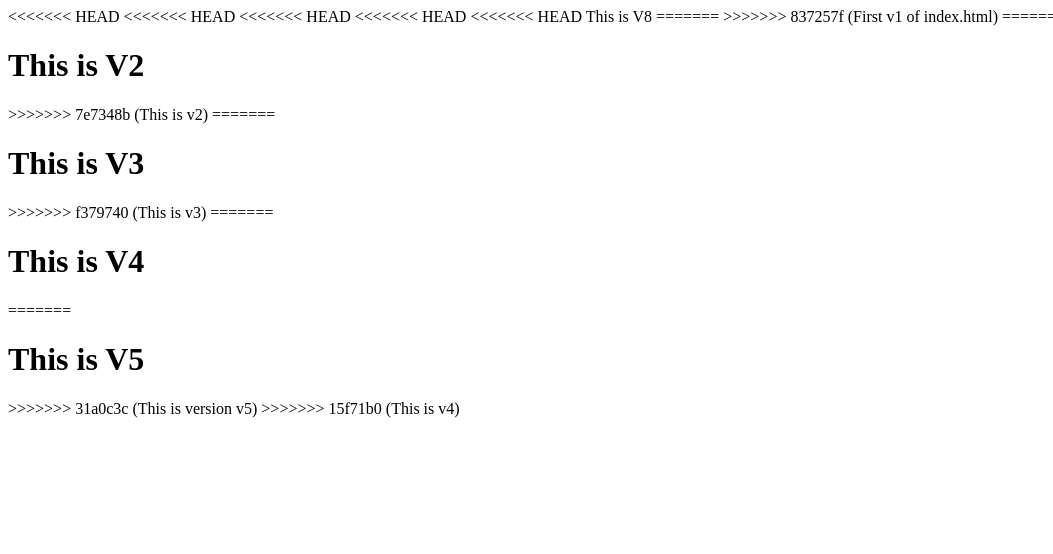
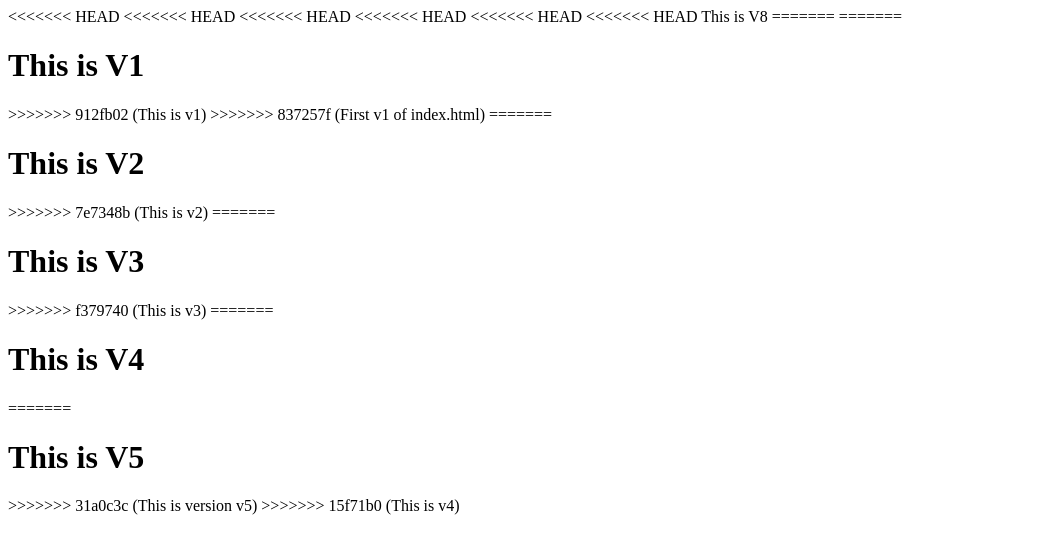
Before and after one commit to vaishabhi2024/myrepo, a plain HTML site: page index.html in a window 1280 px wide. Shown: the whole page, without its empty margins (0-1053 px from the left). Drawn offline with Linux system fonts and the light colour scheme.

Commit message:
This is v1

```diff
--- a/index.html
+++ b/index.html
@@ -11,8 +11,12 @@
 <<<<<<< HEAD
 <<<<<<< HEAD
 <<<<<<< HEAD
+<<<<<<< HEAD
     This is V8
 =======
+=======
+    <h1>This is V1</h1>
+>>>>>>> 912fb02 (This is v1)
 
 >>>>>>> 837257f (First v1 of index.html)
 =======
```
